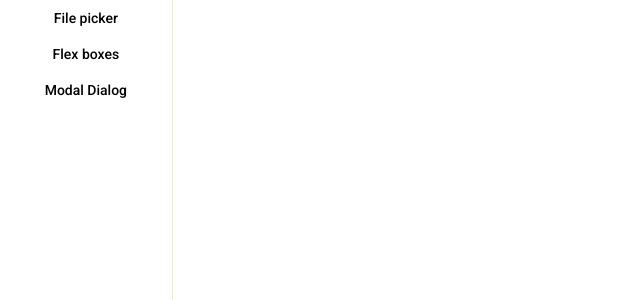
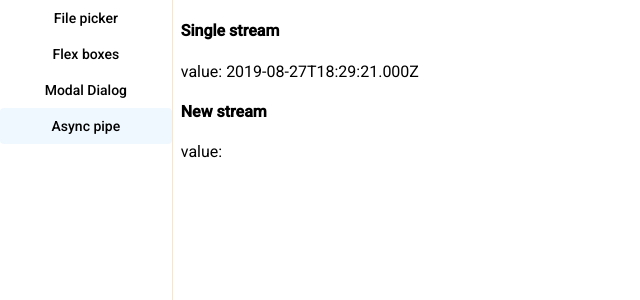
Before and after one commit to ghostlytalamaur/angular-training, an Angular app: page /async in a window 1280 px wide. Before the commit this address led to /. Shown: the top 300 px of the page, without its empty margins (0-640 px from the left). Built offline with nearby package versions, Linux system fonts and the light colour scheme.

Commit message:
async-pipe test

```diff
--- a/src/app/app.component.ts
+++ b/src/app/app.component.ts
@@ -1,9 +1,10 @@
-import { Component } from '@angular/core';
+import { Component, ChangeDetectionStrategy } from '@angular/core';
 
 @Component({
   selector: 'app-root',
   templateUrl: './app.component.html',
-  styleUrls: ['./app.component.scss']
+  styleUrls: ['./app.component.scss'],
+  changeDetection: ChangeDetectionStrategy.OnPush,
 })
 export class AppComponent {
   title = 'file-picker';
--- a/src/app/app.module.ts
+++ b/src/app/app.module.ts
@@ -9,6 +9,7 @@ import { AppRoutingModule } from './app-routing.module';
 import { FlexBoxesComponent } from './flex-boxes/flex-boxes.component';
 import { DialogsSampleModule } from './dialogs-sample/dialogs-sample.module';
 import { MatButtonModule } from '@angular/material/button';
+import { AsyncPipeModule } from './async-pipe/async-pipe.module';
 
 
 @NgModule({
@@ -23,7 +24,8 @@ import { MatButtonModule } from '@angular/material/button';
     MatButtonModule,
     FilePickerModule,
     DialogsSampleModule,
-    AppRoutingModule
+    AsyncPipeModule,
+    AppRoutingModule,
   ],
   providers: [],
   bootstrap: [AppComponent]
--- /dev/null
+++ b/src/app/async-pipe/async-pipe-child-component/async-pipe-child-component.component.html
@@ -0,0 +1,2 @@
+<h4>{{ caption }}</h4>
+<p>value: {{ data?.value }}</p>
--- /dev/null
+++ b/src/app/async-pipe/async-pipe-child-component/async-pipe-child-component.component.ts
@@ -0,0 +1,30 @@
+import { Component, OnInit, Input, ChangeDetectionStrategy, OnChanges, SimpleChanges } from '@angular/core';
+
+export interface DataValue {
+  value: string;
+}
+
+@Component({
+  selector: 'app-async-pipe-child-component',
+  templateUrl: './async-pipe-child-component.component.html',
+  styleUrls: ['./async-pipe-child-component.component.scss'],
+  changeDetection: ChangeDetectionStrategy.OnPush,
+})
+export class AsyncPipeChildComponentComponent implements OnInit, OnChanges {
+
+  @Input()
+  public caption: string;
+
+  @Input()
+  public data: DataValue;
+
+  constructor() { }
+
+  ngOnInit(): void {
+  }
+
+  public ngOnChanges(changes: SimpleChanges): void {
+    console.log('Changes in', this.caption, changes);
+  }
+
+}
--- /dev/null
+++ b/src/app/async-pipe/async-pipe-component/async-pipe-component.component.html
@@ -0,0 +1,8 @@
+<app-async-pipe-child-component
+  caption="Single stream"
+  [data]="singleStream$ | async"
+></app-async-pipe-child-component>
+<app-async-pipe-child-component
+  caption="New stream"
+  [data]="data$ | async"
+></app-async-pipe-child-component>
--- /dev/null
+++ b/src/app/async-pipe/async-pipe-component/async-pipe-component.component.ts
@@ -0,0 +1,38 @@
+import { Component, OnInit, ChangeDetectionStrategy, OnDestroy } from '@angular/core';
+import { Observable, interval, of, Subscription } from 'rxjs';
+import { DataValue } from '../async-pipe-child-component/async-pipe-child-component.component';
+import { switchMap, map, delay } from 'rxjs/operators';
+import { RxComponent } from '../rx-component';
+
+@Component({
+  selector: 'app-async-pipe-component',
+  templateUrl: './async-pipe-component.component.html',
+  styleUrls: ['./async-pipe-component.component.scss'],
+  changeDetection: ChangeDetectionStrategy.OnPush,
+})
+export class AsyncPipeComponentComponent extends RxComponent implements OnInit, OnDestroy {
+
+  public singleStream$: Observable<DataValue>;
+  public data$: Observable<DataValue>;
+  private subscription = Subscription.EMPTY;
+
+  ngOnInit(): void {
+    this.singleStream$ = interval(1000)
+      .pipe(
+        switchMap(() => of({ value: new Date().toISOString() })),
+      );
+
+    this.subscription = interval(1000)
+      .pipe(
+        map(() => ({ value: new Date().toISOString() })),
+      )
+      .subscribe(value => {
+        this.data$ = of(value).pipe(delay(300));
+      })
+  }
+
+  public ngOnDestroy(): void {
+    super.ngOnDestroy();
+  }
+
+}
--- /dev/null
+++ b/src/app/async-pipe/rx-component.ts
@@ -0,0 +1,23 @@
+import { OnDestroy } from '@angular/core';
+import { Subject } from 'rxjs';
+
+export class RxComponent implements OnDestroy {
+
+  protected readonly destroy$ = new Subject<void>();
+
+  public constructor() {
+    const fn = this.ngOnDestroy;
+    this.ngOnDestroy = () => {
+      fn();
+      this.cleanupSubscriptions();
+    }
+  }
+  public ngOnDestroy(): void {
+  }
+
+  private cleanupSubscriptions(): void {
+    this.destroy$.next();
+    this.destroy$.complete();
+    console.log('unsubscribed');
+  }
+}
--- a/src/app/dialogs/dialog-window/dialog-window.component.ts
+++ b/src/app/dialogs/dialog-window/dialog-window.component.ts
@@ -40,7 +40,7 @@ export class DialogWindowComponent implements OnInit, OnDestroy, DialogInterface
 
   constructor(
     @Inject(DIALOG_CONTROLLER) private readonly controller: DialogController,
-    @Inject(DIALOG_CONFIG) private readonly config: DialogConfig<any>,
+    @Inject(DIALOG_CONFIG) public readonly config: DialogConfig<any>,
   ) {
   }
 
--- a/src/app/side-nav/side-nav.component.html
+++ b/src/app/side-nav/side-nav.component.html
@@ -1,3 +1,4 @@
 <button mat-button routerLink="/file-picker" routerLinkActive="active">File picker</button>
 <button mat-button routerLink="/flex-boxes" routerLinkActive="active">Flex boxes</button>
 <button mat-button routerLink="/dialogs" routerLinkActive="active">Modal Dialog</button>
+<button mat-button routerLink="/async" routerLinkActive="active">Async pipe</button>
```
Also changed, not shown: src/app/async-pipe/async-pipe.module.ts (added, +15 -0 lines), src/app/async-pipe/async-pipe-child-component/async-pipe-child-component.component.scss (added), src/app/async-pipe/async-pipe-component/async-pipe-component.component.scss (added).
